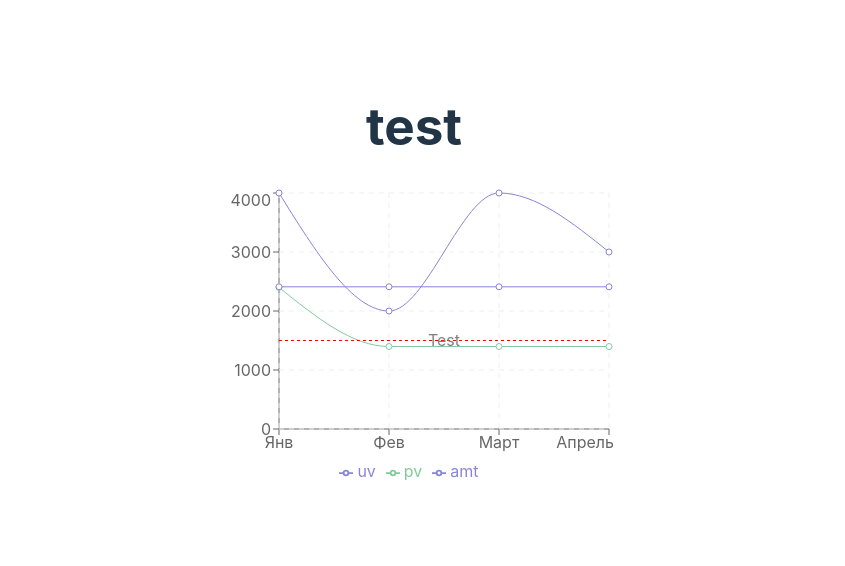
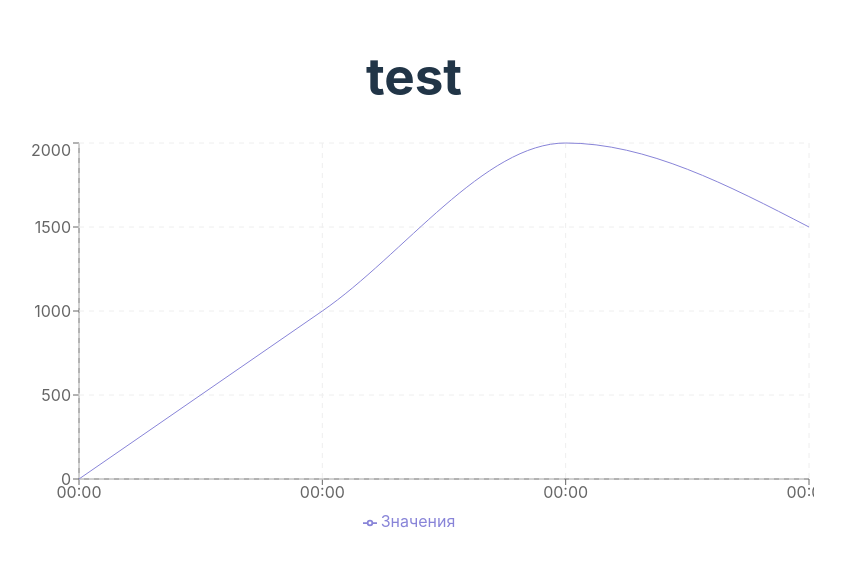
Before and after one commit to annavilnid/Draft-Dashboards, a React (Vite) app: page / in a window 1280 px wide. Shown: the part 124-690 px from the top of the page, without its empty margins (226-1071 px from the left). Built offline with nearby package versions, Linux system fonts and the light colour scheme.

Commit message:
test line

```diff
--- a/src/CustomChart.tsx
+++ b/src/CustomChart.tsx
@@ -1,33 +1,22 @@
-import { LineChart, Line, XAxis, YAxis, CartesianGrid, Tooltip, Legend, ReferenceLine } from "recharts";
+import { LineChart, Line, XAxis, YAxis, CartesianGrid, Tooltip, Legend } from "recharts";
 
 const data = [
-    { name: 'Янв', uv: 4000, pv: 2400, amt: 2410 },
-    { name: 'Фев', uv: 2000, pv: 1398, amt: 2410 },
-    { name: 'Март', uv: 4000, pv: 1398, amt: 2410 },
-    { name: 'Апрель', uv: 3000, pv: 1398, amt: 2410 },
-    // Другие данные...
+    { time: '00:00', value: 0 },
+    { time: '00:00', value: 1000 },
+    { time: '00:00', value: 2000 },
+    { time: '00:00', value: 1500 },
 ];
 
 function CustomChart() {
     return (
-        <LineChart width={400} height={300} data={data}>
-            <XAxis dataKey="name" />
+        <LineChart width={800} height={400} data={data}>
+            <XAxis dataKey="time" interval={0} />
             <YAxis />
             <CartesianGrid stroke="#eee" strokeDasharray="5 5" />
-            <Line type="monotone" dataKey="uv" stroke="#8884d8" />
-            <Line type="monotone" dataKey="pv" stroke="#82ca9d" />
-            <Line type="monotone" dataKey="amt" stroke="#8884d8" />
-            <ReferenceLine y={1500} label="Test" stroke="red" strokeDasharray="3 3" />
+            <Line type="monotone" dataKey="value" stroke="#8884d8" name="Значения" dot={false} />
             <Tooltip />
             <Legend />
         </LineChart>
-        // <LineChart width={500} height={300} data={data}>
-        //     <XAxis dataKey="name"/>
-        //     <YAxis/>
-        //     <CartesianGrid stroke="#eee" strokeDasharray="5 5"/>
-        //     <Line type="monotone" dataKey="uv" stroke="#8884d8" />
-        //     <Line type="monotone" dataKey="pv" stroke="#82ca9d" />
-        // </LineChart>
     );
 }
 
```
